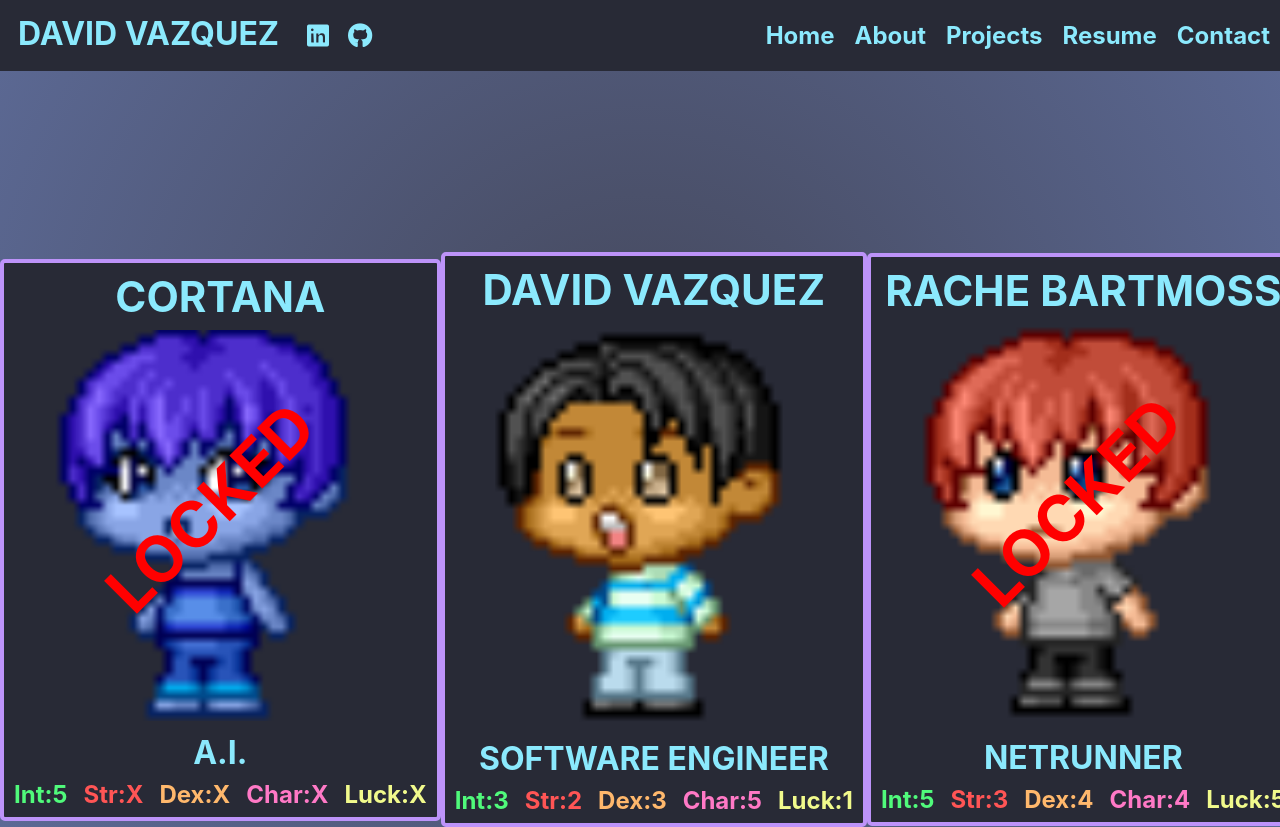
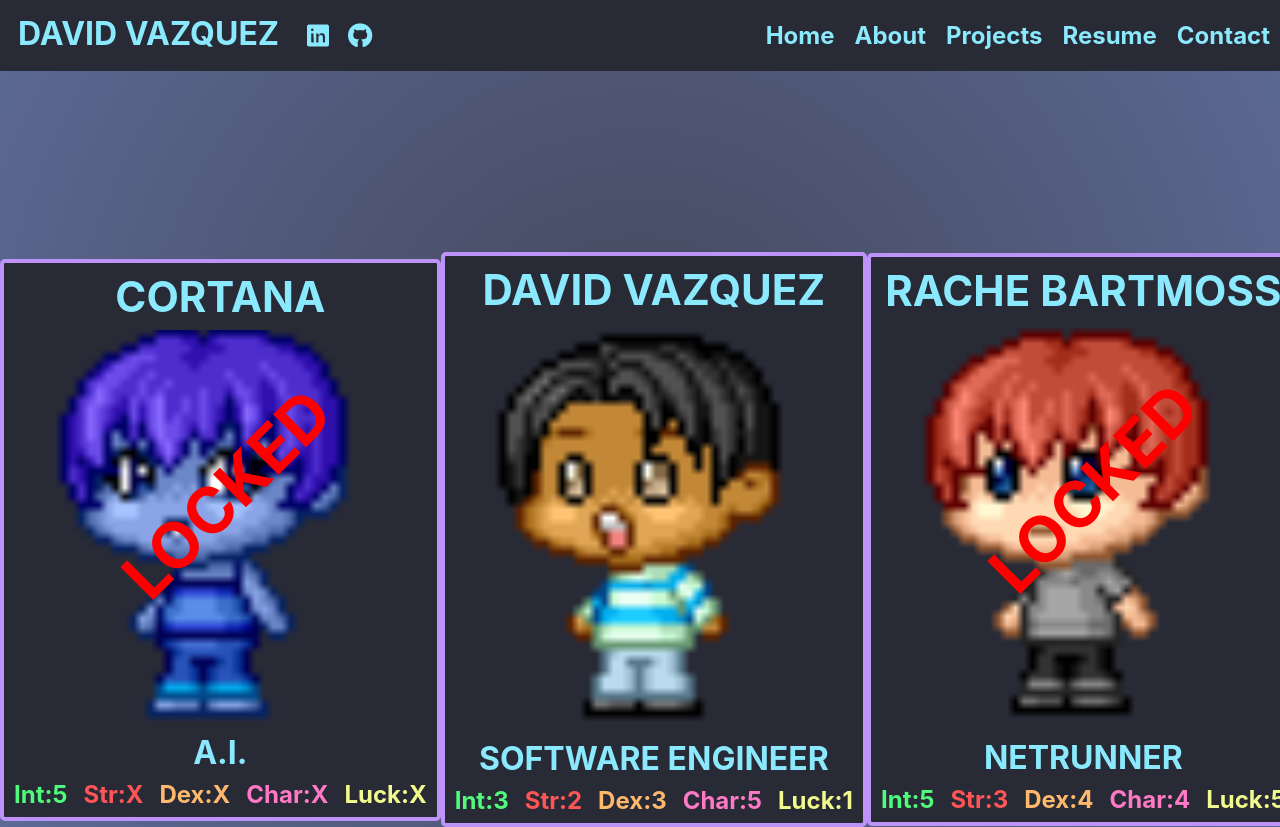
Before and after one commit to IPREM1ERI/portfolio, a React (Create React App) app: page / in a window 1280 px wide. Shown: the top 827 px of the page. Built offline with nearby package versions, Linux system fonts and the light colour scheme.

Commit message:
adjust some more styling

```diff
--- a/src/App.css
+++ b/src/App.css
@@ -2,9 +2,7 @@ html {
   box-sizing: border-box;
 }
 
-/* * {
-  box-sizing: inherit;
-} */
+
 
 body {
   display: flex;
--- a/src/pages/Home.module.css
+++ b/src/pages/Home.module.css
@@ -42,7 +42,8 @@
 
 .homeContainer h3 {
   color: red;
-  padding: 75px;
+  padding: 70px;
+  padding-bottom: 10px;
   position: absolute;
   font-size: 64px;
   font-weight: bold;
```
